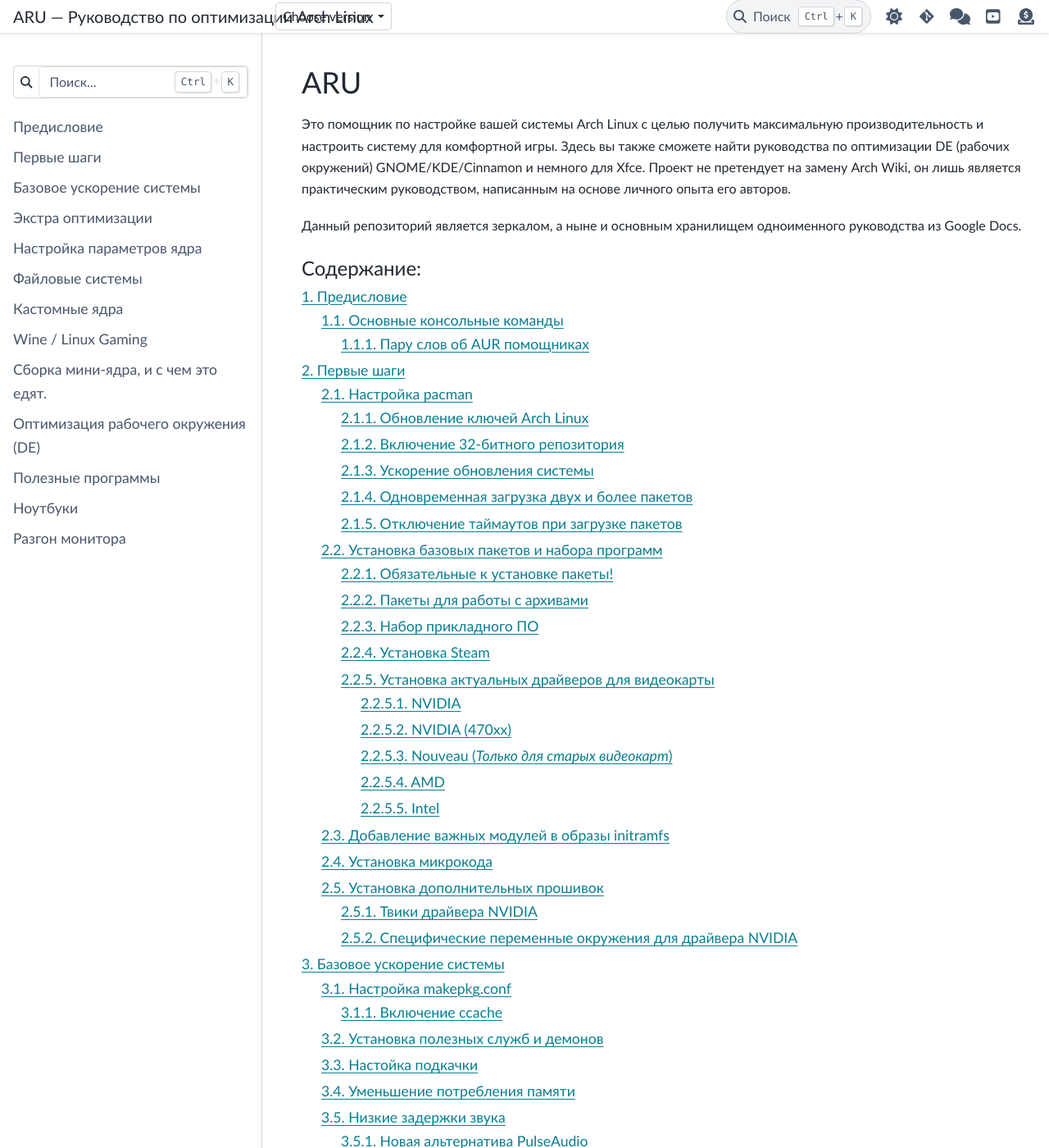
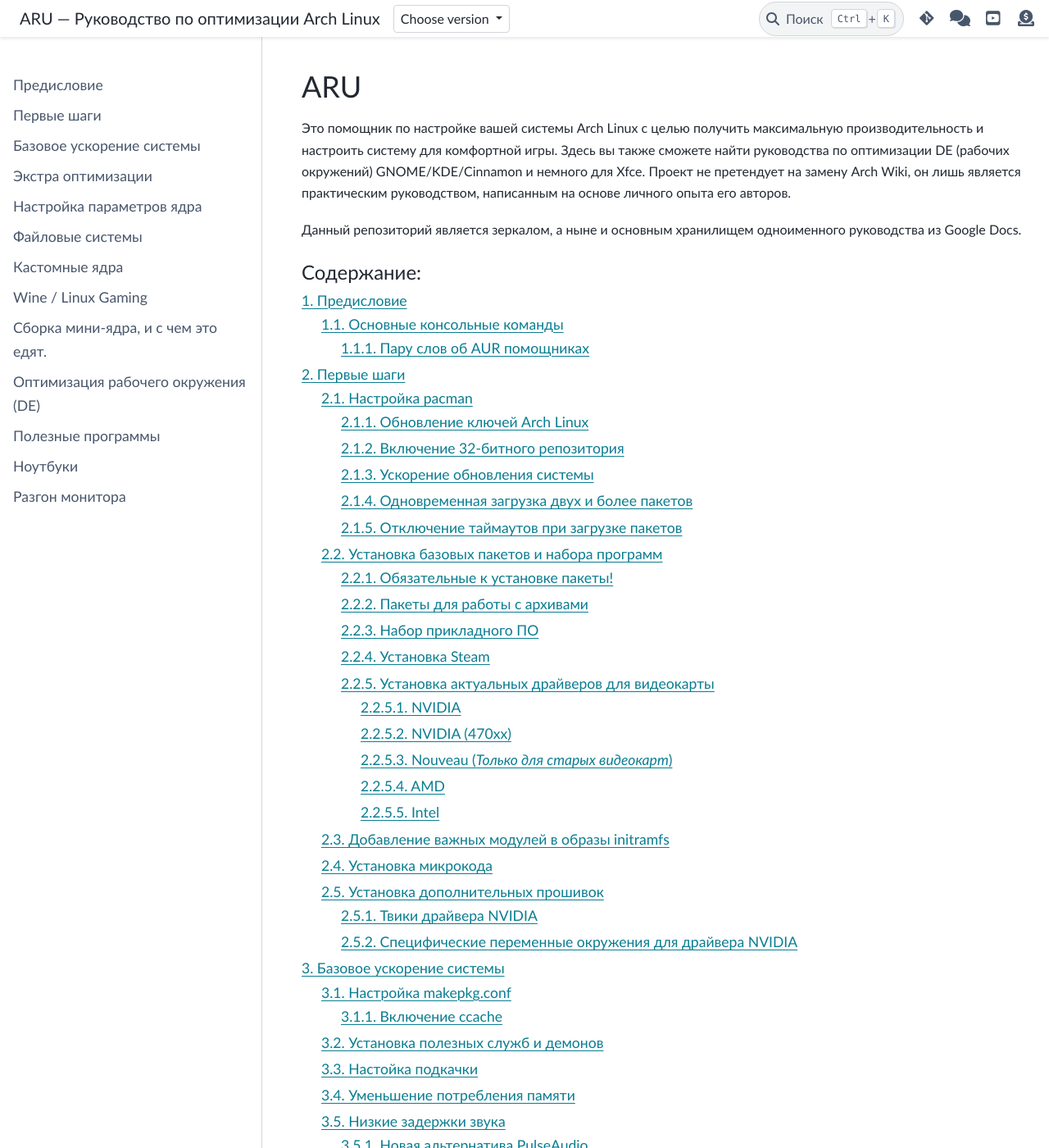
Before and after one commit to ventureoo/ARU, a Sphinx documentation site: the page built from docs/index.rst, in a window 1280 px wide and 1400 px high. Shown: the whole window at 82% size. Built offline with Sphinx 7.4.7 and the PyData theme 0.15.4, drawn with Linux system fonts in a browser that asks for light colours.

Commit message:
sphinx: Fix theme

```diff
--- a/docs/_static/css/theme.css
+++ b/docs/_static/css/theme.css
@@ -5,7 +5,7 @@
   /*****************************************************************************
   * Theme config
   **/
-  --pst-header-height: 40px;
+  --pst-header-height: 45px;
 
   /*****************************************************************************
   * Font size
--- a/docs/conf.py
+++ b/docs/conf.py
@@ -71,11 +71,14 @@
 html_theme = 'pydata_sphinx_theme'
 
 html_title = project
+html_short_title = "ARU"
 
 html_theme_options = {
     "header_links_before_dropdown": 9999,
     "navbar_align": "content",
-    "navbar_center": ["version-switcher"],
+    "navbar_start": [],
+    "navbar_center": ["navbar-logo", "version-switcher"],
+    "navbar_end": ["navbar-icon-links"],
     # Edit button disabled after migrating from GitHub
     "use_edit_page_button": False,
     "secondary_sidebar_items": ["page-toc"],
@@ -120,7 +123,7 @@
 }
 
 html_sidebars = {
-    "**": ["search-field", "navbar-nav"]
+    "**": ["navbar-nav"]
 }
 
 # Misc
```
